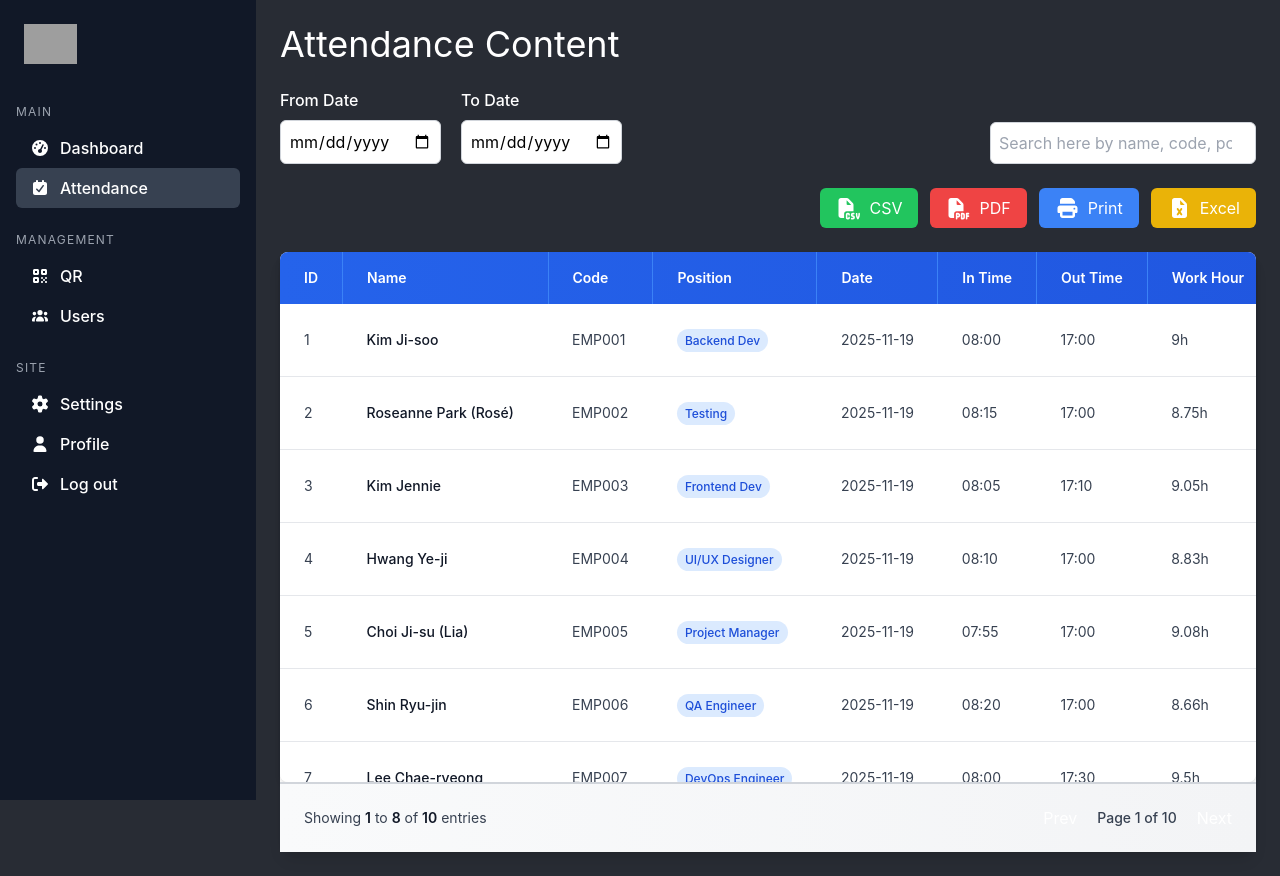
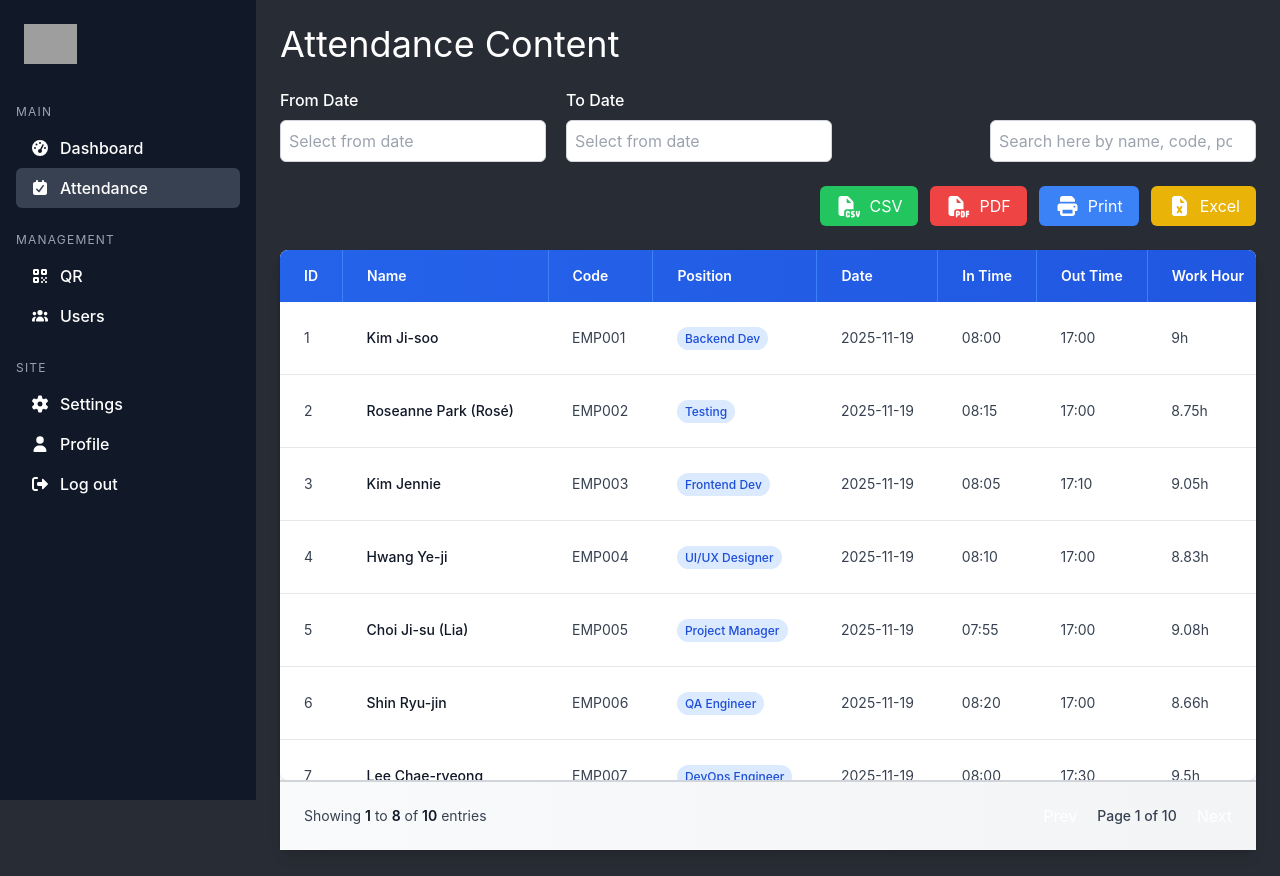
Before and after one commit to Minwook07/qr-attendance-system-usr, a React (Create React App) app: page / in a window 1280 px wide. Both pictures are taken after a click on the button "Attendance". Built offline with nearby package versions, Linux system fonts and the light colour scheme; grey boxes are pictures that could not be loaded.

Commit message:
add react-date-picker library

```diff
--- a/package.json
+++ b/package.json
@@ -12,6 +12,7 @@
     "@testing-library/react": "^16.3.0",
     "@testing-library/user-event": "^13.5.0",
     "react": "^19.2.0",
+    "react-datepicker": "^8.9.0",
     "react-dom": "^19.2.0",
     "react-scripts": "^5.0.1",
     "web-vitals": "^2.1.4"
--- a/src/components/AttendanceContent.jsx
+++ b/src/components/AttendanceContent.jsx
@@ -7,6 +7,8 @@ import { exportToCsv } from "../utils/attendance/exportCsv";
 import { exportToPdf } from "../utils/attendance/exportPdf";
 import { handlePrint } from "../utils/attendance/printAttendance";
 import { exportToExcel } from "../utils/attendance/exportExcel";
+import DatePicker from "react-datepicker";
+import "react-datepicker/dist/react-datepicker.css"
 
 const dummyData = [
     {
@@ -178,6 +180,14 @@ export function AttendanceContent() {
 
     const filteredData = filterAttendance(dummyData, searchTerm, fromDate, toDate);
 
+    const formatDate = (date) => {
+        if (!date) return "";
+        const year = date.getFullYear();
+        const month = (date.getMonth() + 1).toString().padStart(2, "0");
+        const day = date.getDate().toString().padStart(2, "0");
+        return `${year}-${month}-${day}`;
+    };
+
     return (
         <>
             <h2 className="text-4xl mb-6">Attendance Content</h2>
@@ -188,11 +198,11 @@ export function AttendanceContent() {
                         <label htmlFor="from_date" className="mb-2 text-white font-medium">
                             From Date
                         </label>
-                        <input
-                            type="date"
-                            id="from_date"
-                            value={fromDate}
-                            onChange={(e) => setFromDate(e.target.value)}
+                        <DatePicker
+                            selected={fromDate ? new Date(fromDate) : null}
+                            onChange={(date) => setFromDate(formatDate(date))}
+                            isClearable
+                            placeholderText="Select from date"
                             className="border text-black border-gray-300 rounded-md p-2
                                focus:outline-none focus:ring-2 focus:ring-blue-500
                                focus:border-transparent"
@@ -203,11 +213,11 @@ export function AttendanceContent() {
                         <label htmlFor="to_date" className="mb-2 text-white font-medium">
                             To Date
                         </label>
-                        <input
-                            type="date"
-                            id="to_date"
-                            value={toDate}
-                            onChange={(e) => setToDate(e.target.value)}
+                        <DatePicker
+                            selected={toDate ? new Date(toDate) : null}
+                            onChange={(date) => setToDate(formatDate(date))}
+                            isClearable
+                            placeholderText="Select from date"
                             className="border text-black border-gray-300 rounded-md p-2
                                focus:outline-none focus:ring-2 focus:ring-blue-500
                                focus:border-transparent"
--- a/src/index.css
+++ b/src/index.css
@@ -18,3 +18,7 @@ code {
     font-family: source-code-pro, Menlo, Monaco, Consolas, 'Courier New',
         monospace;
 }
+
+.react-datepicker-popper {
+    z-index: 9999 !important;
+}
```
Also changed, not shown: 1 other file (tests, documents, lock files or other folders).
